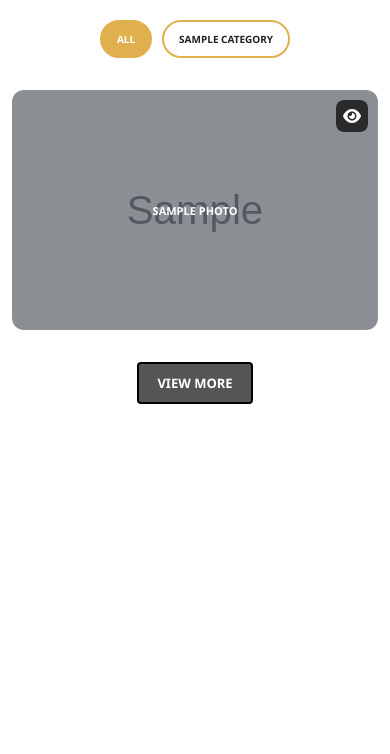
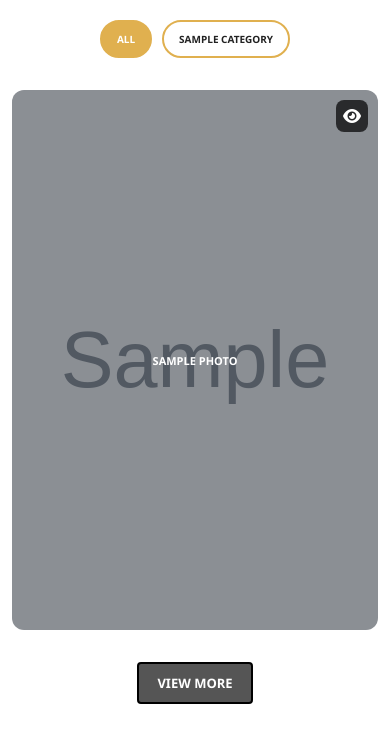
Before and after one commit to itzzsiva05-bot/photoghor, a Django app: template photoshop/templates/home.html in a window 390 px wide. Shown: the part 290-1044 px from the top of the page. Before the commit the page ends 694 px from the top, so only its background shows below. Run offline with Django 3.2, Linux system fonts and the light colour scheme; the template is opened without the code that fills it: most values are stand-ins (such as "Sample title", 1, 10 or a date in 2020); grey boxes marked "Sample" are stand-in pictures.

Commit message:
gallery img add

```diff
--- a/photoshop/templates/home.html
+++ b/photoshop/templates/home.html
@@ -668,7 +668,7 @@ header.main-header{
 
     .gallery-item img{
         width:100%;
-        height:240px;
+        height:540px;
         object-fit:cover;
         border-radius:10px;
     }
```
